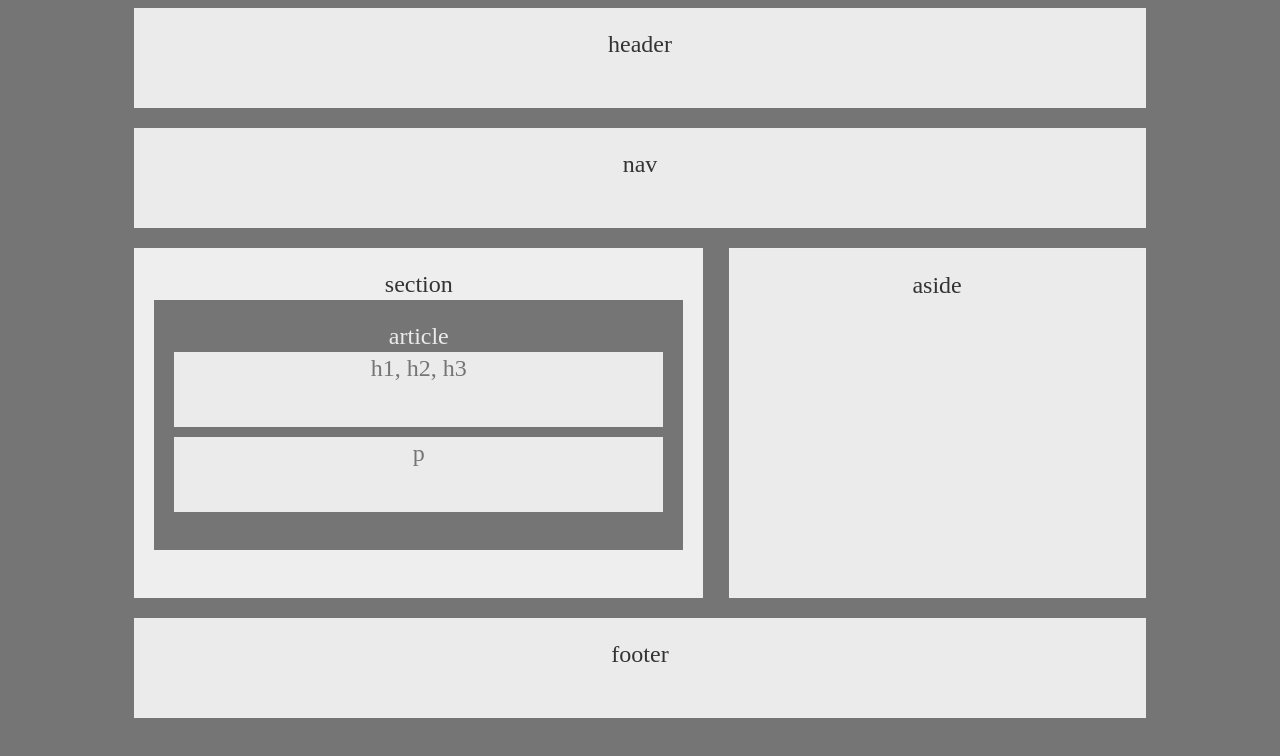
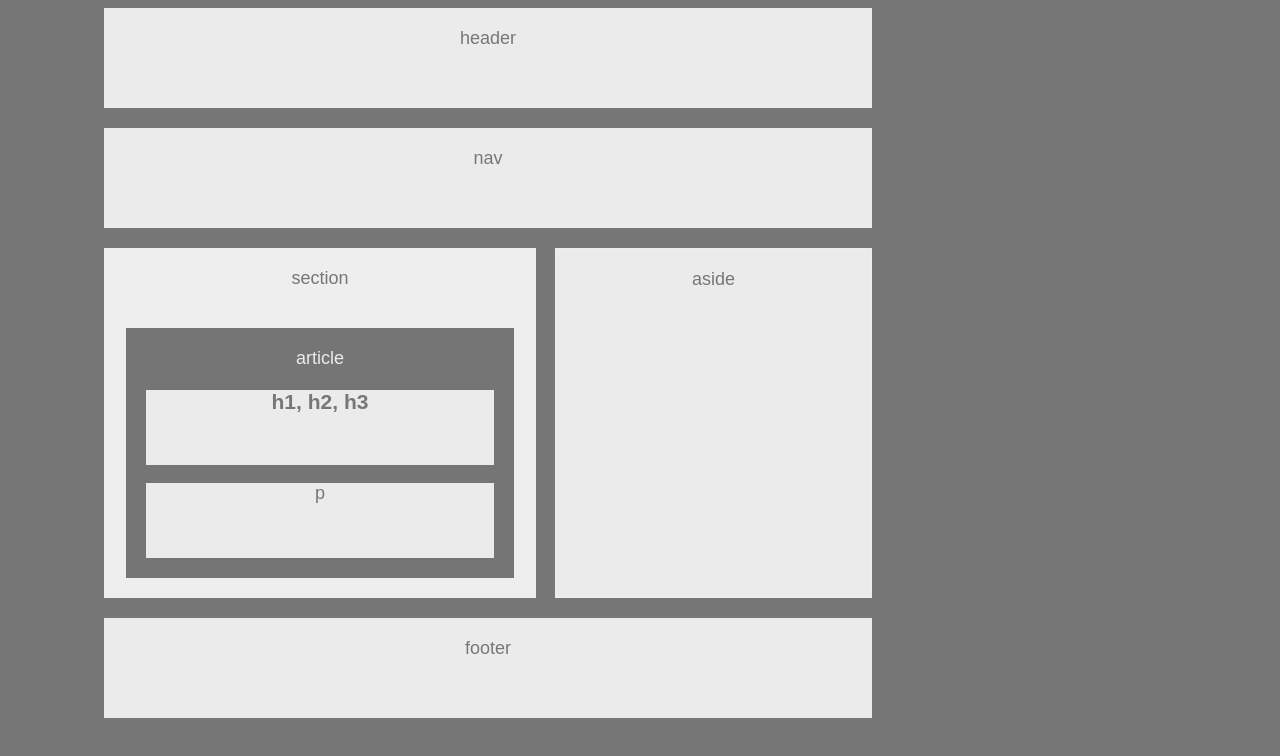
Before and after one commit to sambock7/HW-Wireframe, a plain HTML site: page index.html in a window 1280 px wide. Drawn offline with Linux system fonts and the light colour scheme.

Commit message:
changes to positioning in article

```diff
--- a/index.html
+++ b/index.html
@@ -17,22 +17,22 @@
     nav
   </div>
 
-  <div id="section">
+  <section>
     section
-    <div id="article">
+    <article>
       article
-        <div id="h">
+        <h1>
         h1, h2, h3
-        </div>
-        <div id="p">
+        </h1>
+        <p>
         p
-        </div>
-    </div>
-  </div>
+        </p>
+      </article>
+    </section>
 
-  <div id="aside">
+  <aside>
         aside
-  </div>
+  </aside>
 
   <footer>
     footer
--- a/style.css
+++ b/style.css
@@ -8,10 +8,11 @@
   }
 
   body {
-    font-size: 24px;
-    line-height: 32px;
-    color: #333;
-    background-color: #757575;
+    font-family: Arial, Helvetica, sans-serif;
+    color: #777;
+    background: #777;
+    width: 960px;
+    font-size: 18px;
   }
 
   header {
@@ -19,7 +20,7 @@
     margin-left: 10%;
     margin-right: 10%;
     margin-bottom: 20px;
-    color: #333;
+    color: #777;
     background: #ebebeb;
     height: 100px;
   }
@@ -29,12 +30,12 @@
     margin-left: 10%;
     margin-right: 10%;
     margin-bottom: 20px;
-    color: #333;
+    color: #777;
     background: #ebebeb;
     height: 100px;
   }
 
-  #section {
+  section {
       padding: 20px;
       margin-bottom: 20px;
       width: 45%;
@@ -42,33 +43,38 @@
       background-color: #eee;
       float: left;
       height: 350px;
+      position: relative;
   }
 
-  #article {
+  article {
         padding: 20px;
         margin-bottom: 20px;
         background-color: #757575;
         color: #ebebeb;
         height: 250px;
+        position: absolute;
+        bottom: 0%;
+        left: 5%;
+        right: 5%;
 
   }
 
-  #h {
+  h1 {
       background-color: #ebebeb;
       margin-bottom: 10px;
-      color: #757575;
+      color: #777;
       height: 75px;
 
   }
 
-  #p {
+  p {
       background-color: #ebebeb;
-      color: #757575;
+      color: #777;
       height: 75px;
 
   }
 
-  #aside {
+  aside {
       background-color: #ebebeb;
       width: 33%;
       height: 350px;
```
